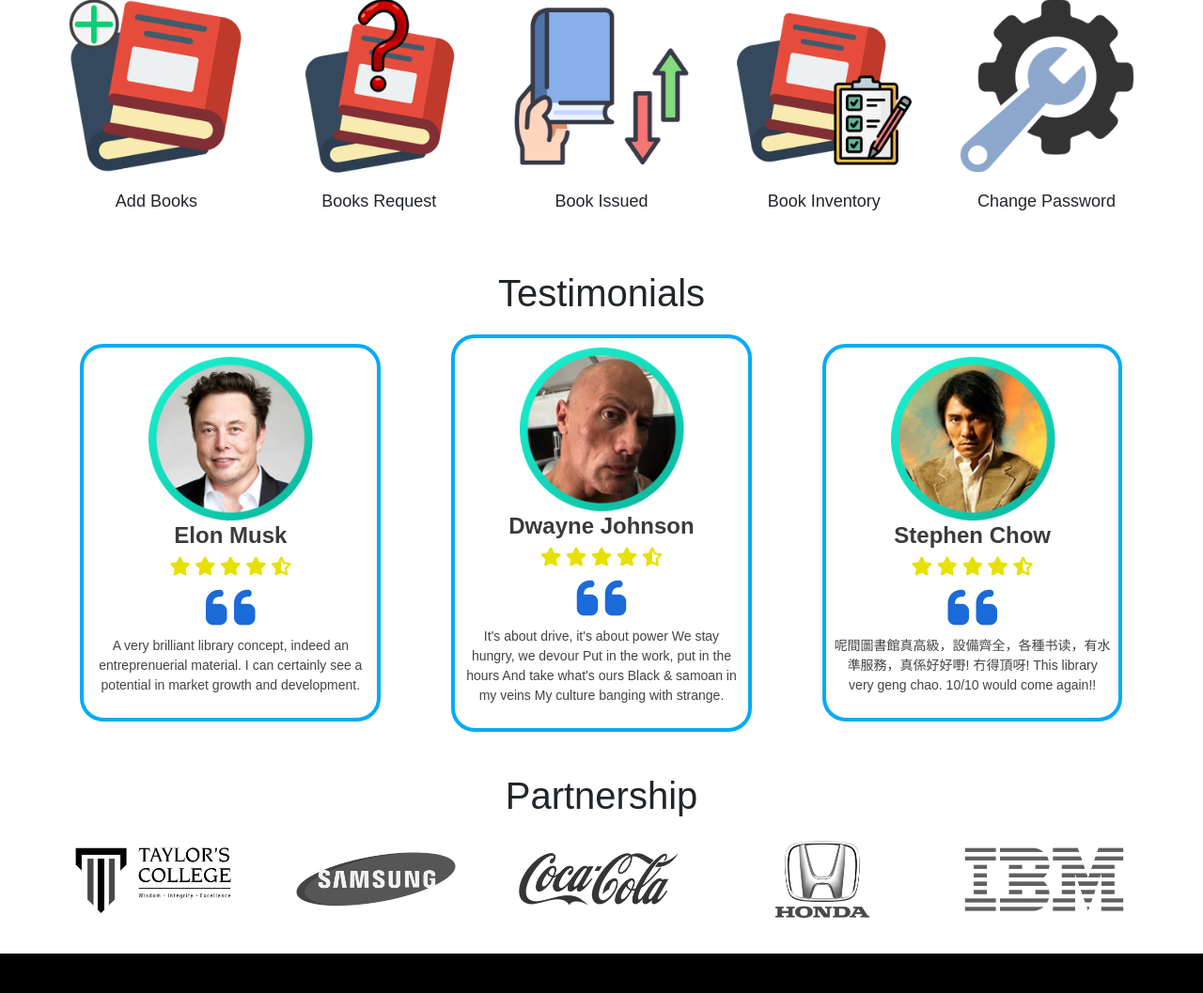
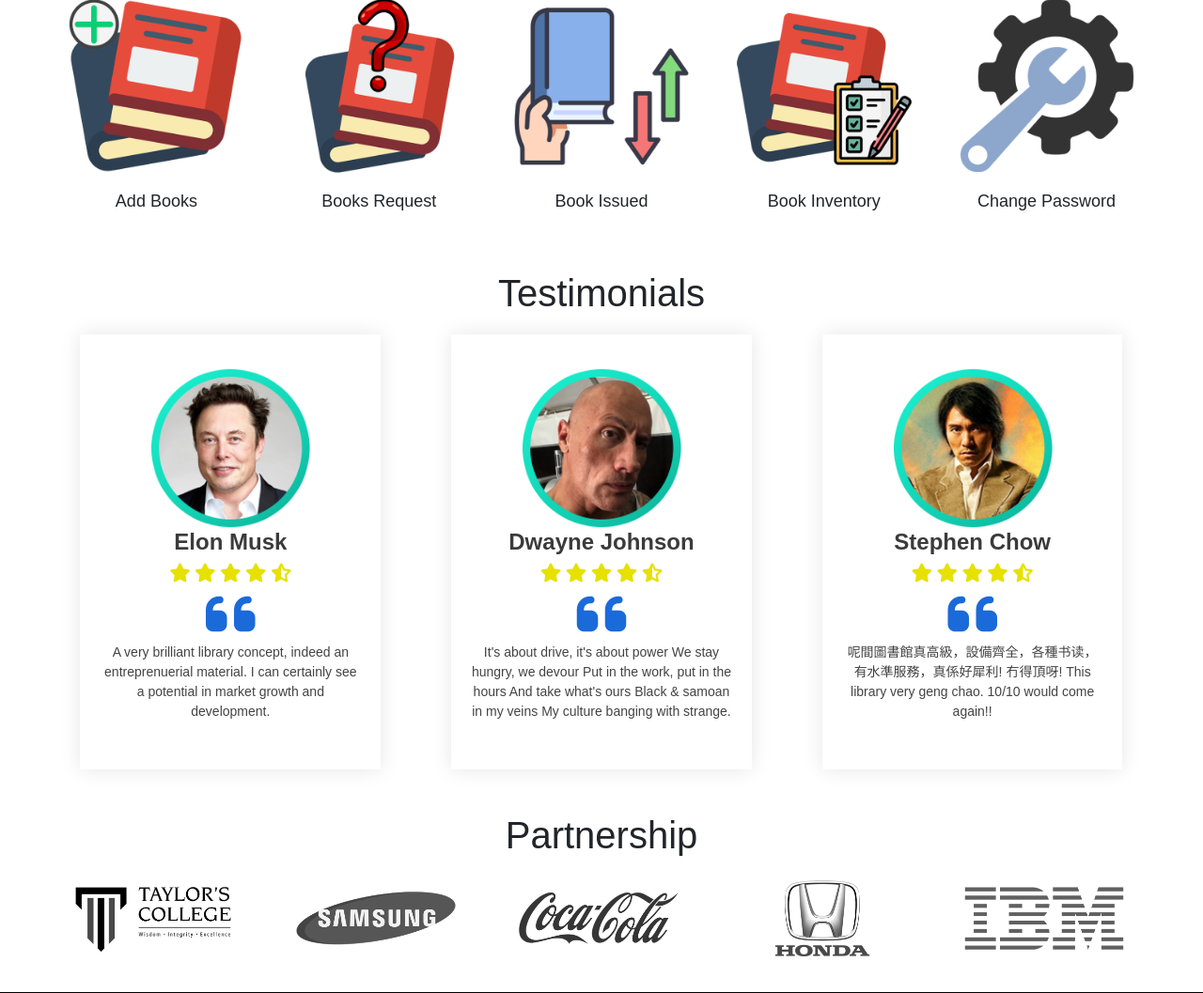
Before and after one commit to weishen98/Library-Management-System, a PHP site: page /adminhome.php in a window 1280 px wide. Shown: the part 1994-3051 px from the top of the page at 94% size. Run offline with PHP 8.4, Linux system fonts and the light colour scheme; a user stored in the database is signed in; data comes from the database, SQL or seed files in the repository; data that the repository does not hold is empty.

Commit message:
Testimonial Update
23-01-2024

```diff
--- a/adminhome.php
+++ b/adminhome.php
@@ -247,7 +247,7 @@ $name = $b['name'];
                     <i class="fa-solid fa-star"></i>
                     <i class="fa-solid fa-star-half-stroke"></i><br>
                     <i class="fa-solid fa-quote-left"></i><br>
-                    <p>呢間圖書館真高級，設備齊全，各種书读，有水準服務，真係好好嘢! 冇得頂呀! This library very geng chao. 10/10 would come again!!</p>
+                    <p>呢間圖書館真高級，設備齊全，各種书读，有水準服務，真係好犀利! 冇得頂呀! This library very geng chao. 10/10 would come again!!</p>
 
                 </div>
 
--- a/home.css
+++ b/home.css
@@ -226,17 +226,28 @@ h1.testimonial4 {
 .testimonial {
   margin-top: 20px;
 }
-
+/**
 .testimonial .col-4 {
   text-align: center;
   border-radius: 25px;
   border: 4px solid #03abf7;
   padding: 8px;
   width: 290px;
+}**/
+.testimonial .col-4{
+  text-align: center;
+  padding: 35px 20px 35px; /**top rightleft bot**/
+  box-shadow: 0 0 20px 0px rgba(0, 0, 0, 0.1);
+  cursor: pointer;
+  transition: transform .3s;
+}
+
+.testimonial .col-4:hover{
+  transform: translateY(-10px);
 }
 
 .testimonial .col-4 img {
-  width: 176px;
+  width: 170px;
 }
 
 .fa-solid.fa-star,
@@ -289,7 +300,7 @@ h1.testimonial4 {
 }
 
 h1.partner2 {
-  margin-top: 44px;
+  margin-top: 46px;
 }
 
 /**-----------partner section-----------*/
```
